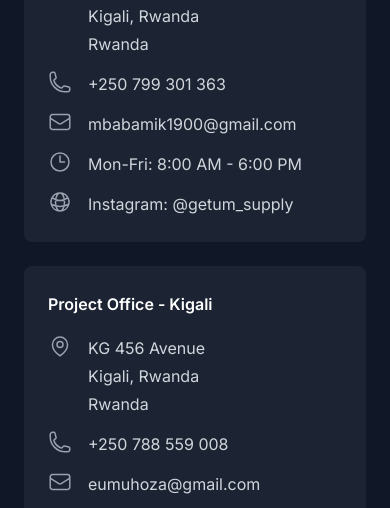
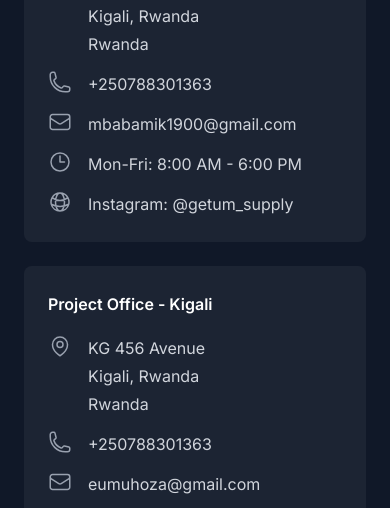
Before and after one commit to mig-Rwa/construction-getum, a Next.js app: page /contact in a window 390 px wide. Shown: the part 498-1006 px from the top of the page. Built offline with nearby package versions, Linux system fonts and the light colour scheme.

Commit message:
Fix: Remove unused contactInfo and update phone numbers

```diff
--- a/src/app/contact/page.tsx
+++ b/src/app/contact/page.tsx
@@ -11,7 +11,7 @@ const officeLocations = [
     address: 'KG 123 Street',
     region: 'Kigali, Rwanda',
     country: 'Rwanda',
-    phone: '+250 799 301 363',
+    phone: '+250788301363',
     email: 'mbabamik1900@gmail.com',
     hours: 'Mon-Fri: 8:00 AM - 6:00 PM',
     social: {
@@ -23,7 +23,7 @@ const officeLocations = [
     address: 'KG 456 Avenue',
     region: 'Kigali, Rwanda',
     country: 'Rwanda',
-    phone: '+250 788 559 008',
+    phone: '+250788301363',
     email: 'eumuhoza@gmail.com',
     hours: 'Mon-Fri: 9:00 AM - 5:00 PM',
     social: {
@@ -31,12 +31,6 @@ const officeLocations = [
     }
   }
 ];
-
-const contactInfo = {
-  address: 'KG 9 Ave, Kigali, Rwanda',
-  email: 'info@getum.rw',
-  phone: '+250788301363',
-};
 
 export default function ContactPage() {
   const [formData, setFormData] = useState({
```
